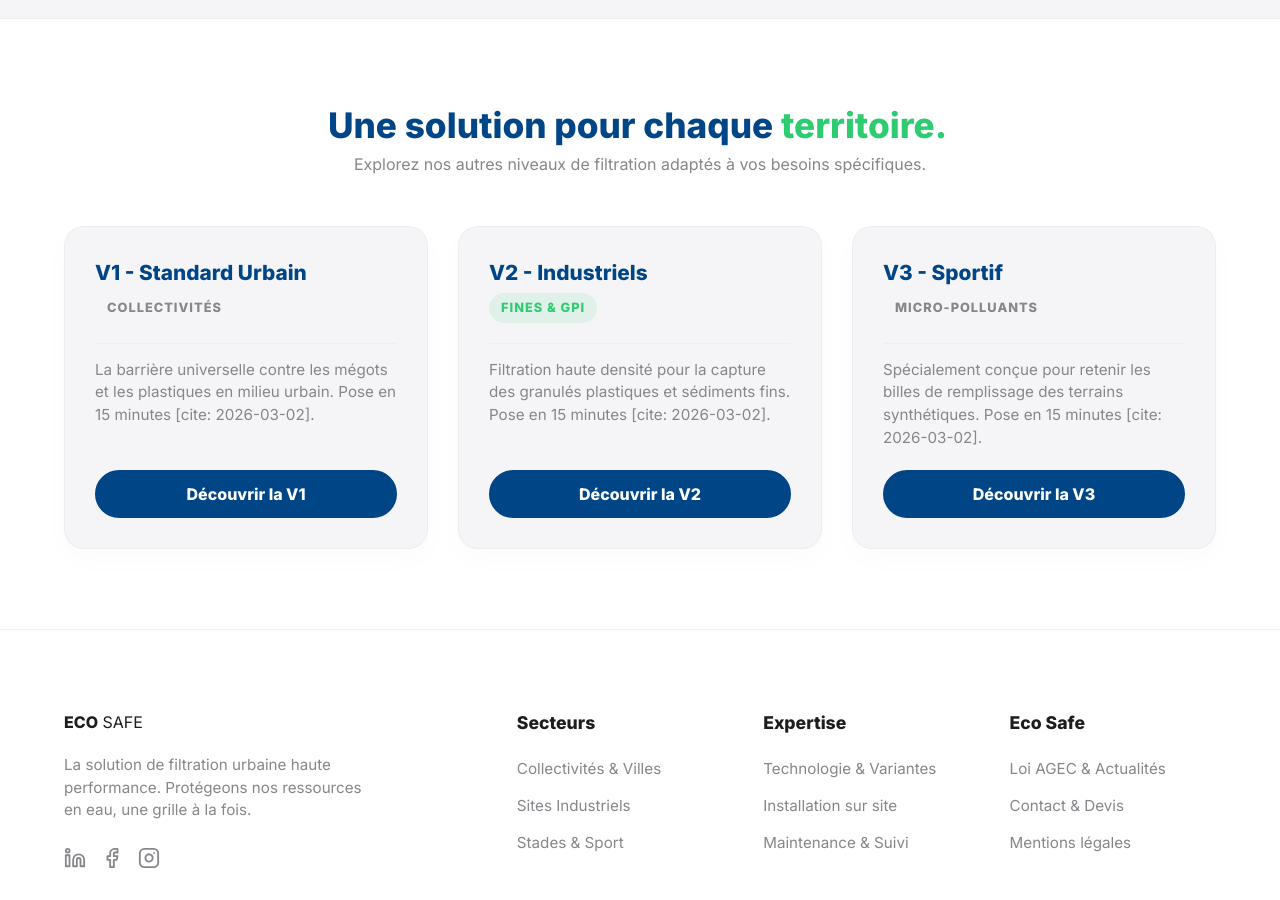
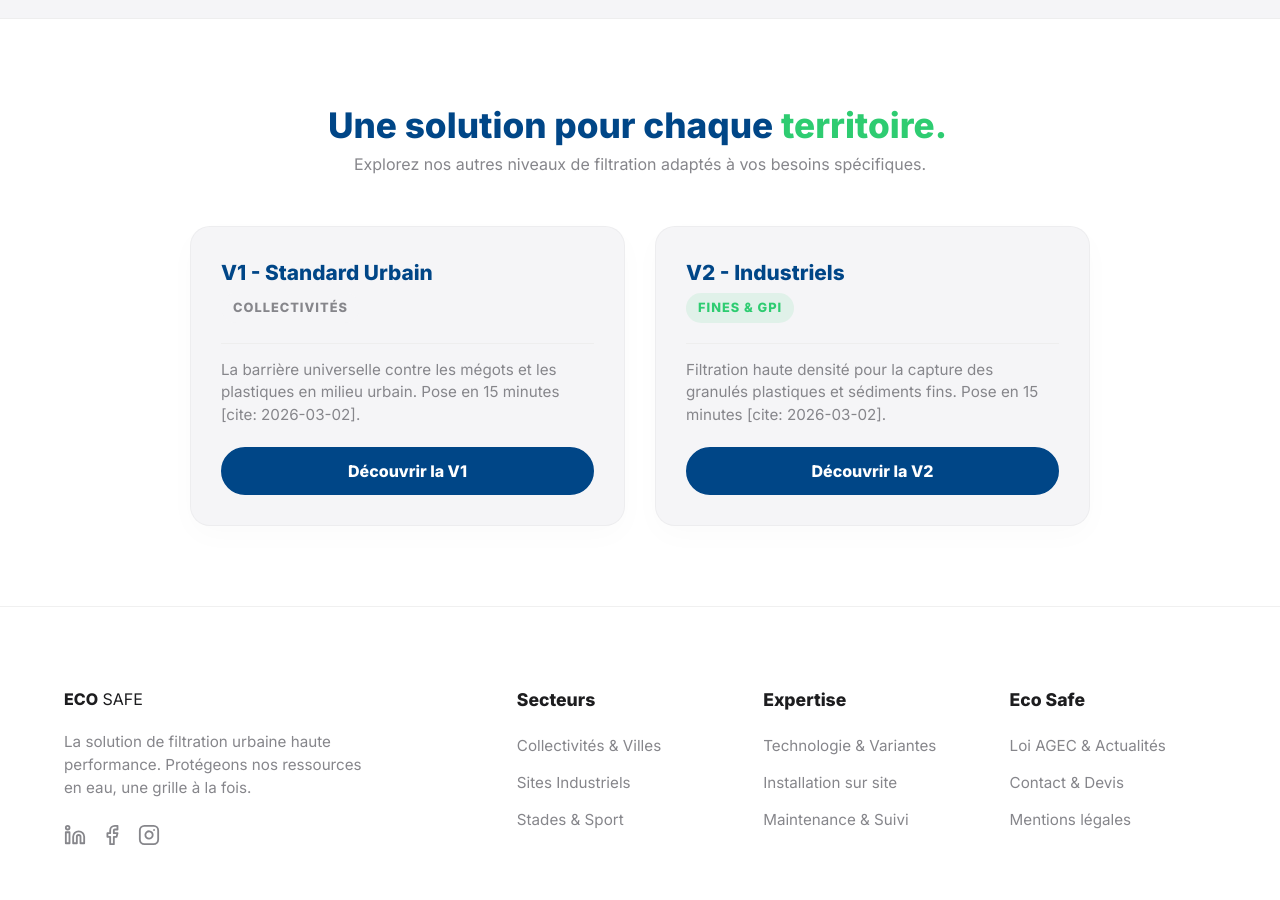
Before and after one commit to DuvalDVL/ecosafe, a Jekyll site: the page built from produit/complexe-sportif/index.html, in a window 1280 px wide and 900 px high, scrolled down 1190 px. Built offline with Jekyll 4.4.1, drawn with Linux system fonts in a browser that asks for light colours.

Commit message:
Update index.html

```diff
--- a/produit/complexe-sportif/index.html
+++ b/produit/complexe-sportif/index.html
@@ -57,7 +57,7 @@ json_ld: |
       <p style="color: var(--text-muted);">Explorez nos autres niveaux de filtration adaptés à vos besoins spécifiques.</p>
     </div>
 
-    <div class="variants-grid" style="display: grid; grid-template-columns: repeat(auto-fit, minmax(300px, 1fr)); gap: 30px;">
+    <div class="variants-grid" style="display: grid; grid-template-columns: repeat(auto-fit, minmax(300px, 1fr)); gap: 30px; max-width: 900px; margin: 0 auto;">
 
       <div class="variant-card" style="display: flex; flex-direction: column; background: var(--bg-light); border-radius: 20px; padding: 30px; border: 1px solid rgba(0,0,0,0.03);">
         <div class="variant-header" style="margin-bottom: 15px;">
@@ -77,15 +77,6 @@ json_ld: |
         <a href="{{ site.baseurl }}/produit/industriel/" class="btn btn-primary" style="width: 100%;">Découvrir la V2</a>
       </div>
 
-      <div class="variant-card" style="display: flex; flex-direction: column; background: var(--bg-light); border-radius: 20px; padding: 30px; border: 1px solid rgba(0,0,0,0.03);">
-        <div class="variant-header" style="margin-bottom: 15px;">
-          <h3 style="font-size: 1.3rem; margin-bottom: 5px;">V3 - Sportif</h3>
-          <span class="badge-variant">Micro-polluants</span>
-        </div>
-        <p style="font-size: 0.95rem; color: var(--text-muted); margin-bottom: 20px; flex-grow: 1;">Spécialement conçue pour retenir les billes de remplissage des terrains synthétiques. Pose en 15 minutes [cite: 2026-03-02].</p>
-        <a href="{{ site.baseurl }}/produit/complexe-sportif/" class="btn btn-primary" style="width: 100%;">Découvrir la V3</a>
-      </div>
-
     </div>
   </div>
 </section>
```
